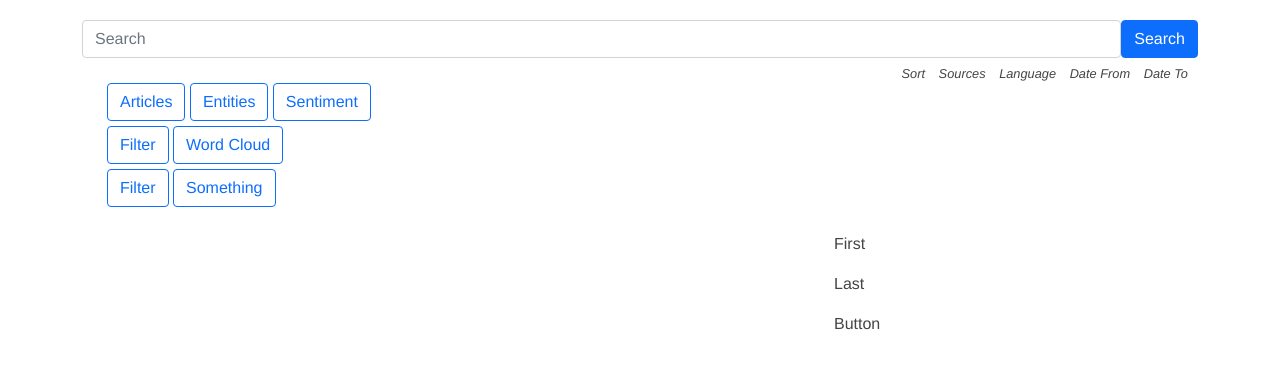
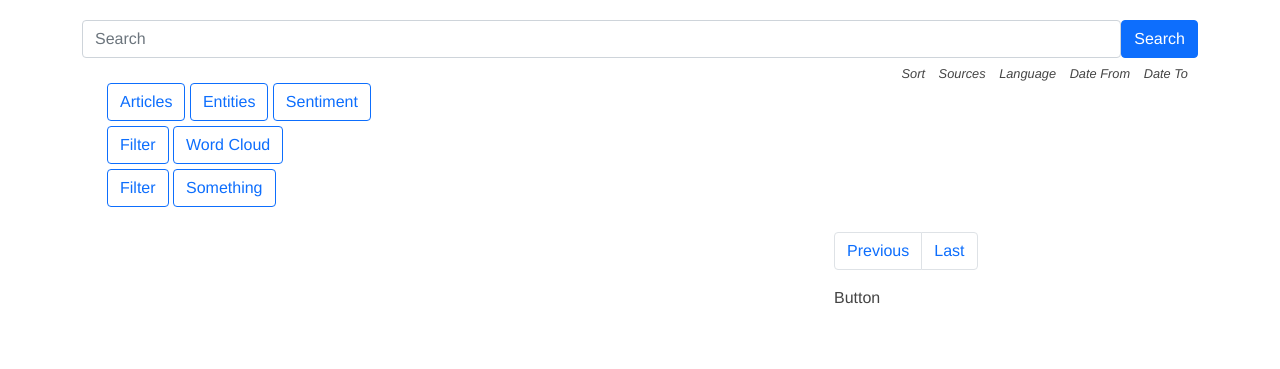
Before and after one commit to Pesinn/DataMining, a Flask app: template Frontend/templates/entities.html in a window 1280 px wide. Shown: the part 56-425 px from the top of the page. Run offline with Flask 2, Linux system fonts and the light colour scheme; the template is opened without the code that fills it, so the values that code supplies are empty; some libraries are stand-ins or nearby versions.

Commit message:
F: Pagination html created

```diff
--- a/Frontend/static/code/factory/pagination.py
+++ b/Frontend/static/code/factory/pagination.py
@@ -47,7 +47,7 @@ def article_pagination(response, request):
   return r
 
 def get_pagination_to_display(current, pages):
-  if(pages < 6 or current > pages or current < 0):
+  if(pages < 7 or current > pages or current < 0):
     return [i for i in range(pages)]
 
   pagination = [current]
@@ -65,7 +65,7 @@ def get_pagination_to_display(current, pages):
       pagination.append(right)
     index += 1
 
-    if(len(pagination) >= 6):
+    if(len(pagination) >= 7):
       pagination_cap = True
 
   return np.sort(np.array(pagination))
--- a/Frontend/templates/entities.html
+++ b/Frontend/templates/entities.html
@@ -38,13 +38,25 @@
     <div class="col-md-12 col-lg-4">
 
       <div>
-        <p onclick="pagination_first_page();">First</p>
-        {% for i in data.article_pages.pages %}
-          {% if i.visible %}
-            <p onclick="pagination({{i}})">{{i.page}}</p>
-          {% endif %}
-        {% endfor %}
-        <p onclick="pagination_last_page({{ data.article_pages.pages }});">Last</p>
+        <nav aria-label="Page navigation example">
+          <ul class="pagination">
+            <li class="page-item" onclick="pagination_first_page();">
+              <a class="page-link" href="#">Previous</a>
+            </li>
+
+            {% for i in data.article_pages.pages %}
+              {% if i.visible %}
+                <li class="page-item">
+                  <a class="page-link" onclick="pagination({{i}})" href="#">{{i.page}}</a>
+                </li>
+              {% endif %}
+            {% endfor %}
+
+            <li class="page-item">
+              <a class="page-link" href="#" onclick="pagination_last_page({{ data.article_pages.pages }});">Last</a>
+            </li>
+          </ul>
+        </nav>
       </div>
 
       {% for i in data.articles %}
```
